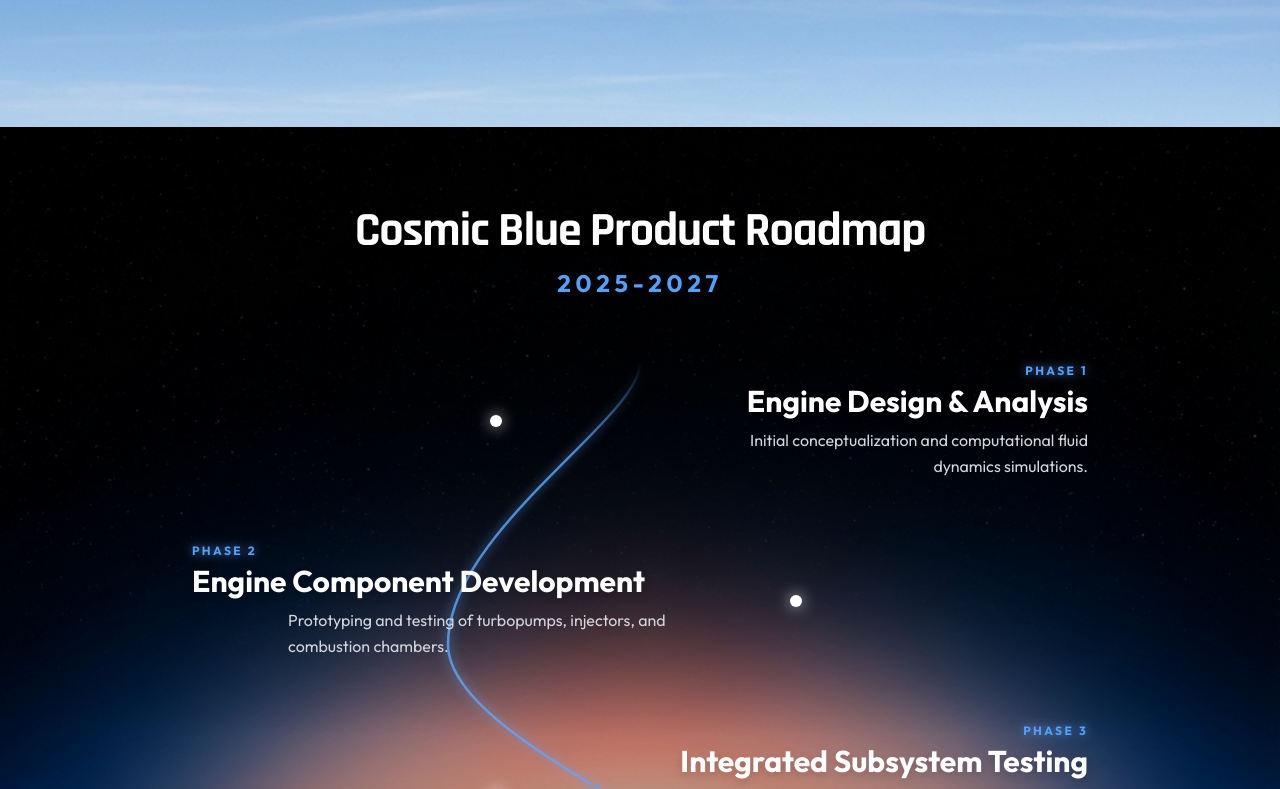
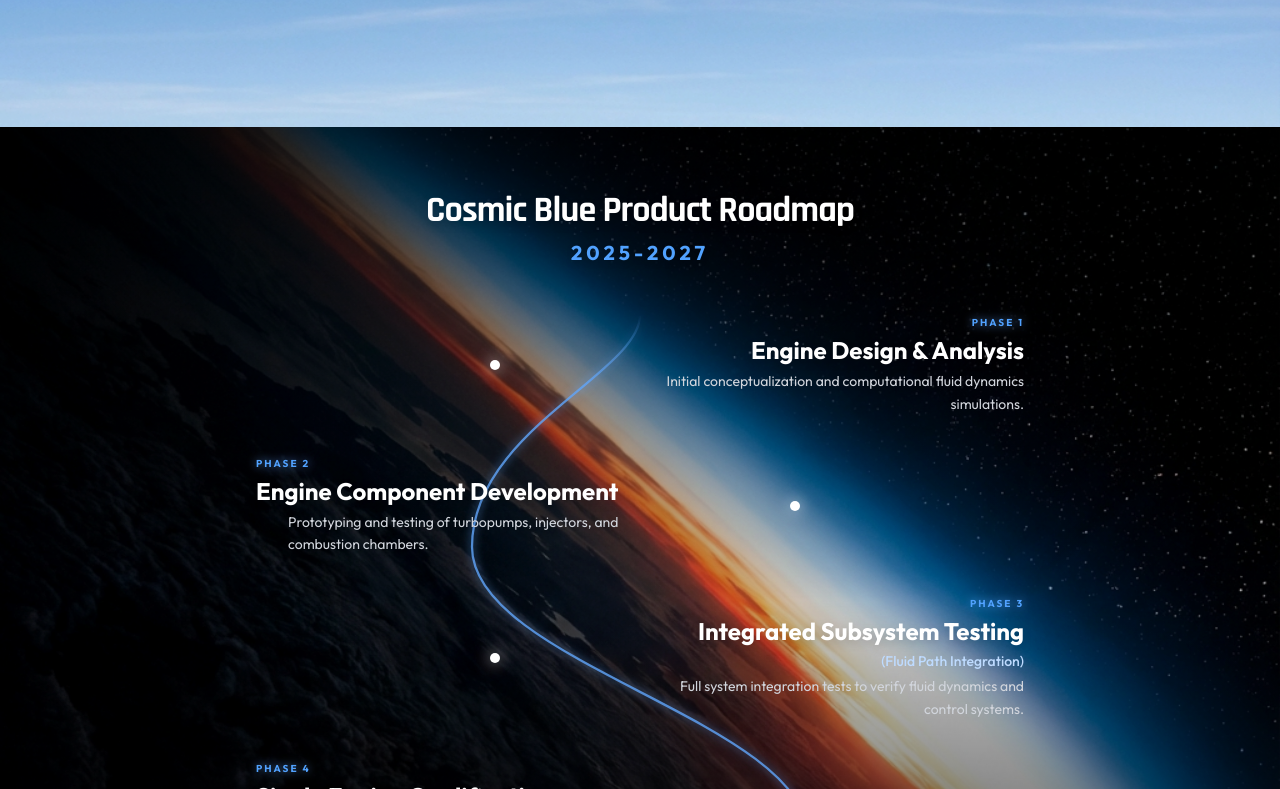
Before and after one commit to Ashwin-07-03/Cosmic-Blue, a Next.js app: page /mission in a window 1280 px wide. Shown: the part 1411-2200 px from the top of the page. Built offline with nearby package versions, Linux system fonts and the light colour scheme.

Commit message:
Further compact roadmap and update background to left-angled view

```diff
--- a/src/app/mission/page.tsx
+++ b/src/app/mission/page.tsx
@@ -103,11 +103,11 @@ export default function MissionPage() {
                 </div>
             </section>
             {/* Product Roadmap Section - Cosmic Trajectory */}
-            <section className="py-20 relative overflow-hidden">
+            <section className="py-16 relative overflow-hidden">
                 {/* Cosmic Background */}
                 <div className="absolute inset-0 z-0">
                     <img
-                        src="/images/stratosphere-sunset.png"
+                        src="/images/stratosphere-left-angle.png"
                         alt="Cosmic Background"
                         className="absolute inset-0 w-full h-full object-cover opacity-80"
                     />
@@ -120,20 +120,20 @@ export default function MissionPage() {
                         whileInView={{ opacity: 1, y: 0 }}
                         transition={{ duration: 0.8 }}
                         viewport={{ once: true }}
-                        className="text-center mb-16"
+                        className="text-center mb-12"
                     >
-                        <h2 className="text-4xl md:text-5xl font-bold text-white mb-3 font-heading tracking-tight drop-shadow-lg">
+                        <h2 className="text-3xl md:text-4xl font-bold text-white mb-2 font-heading tracking-tight drop-shadow-lg">
                             Cosmic Blue Product Roadmap
                         </h2>
-                        <h3 className="text-xl md:text-2xl text-blue-400 font-bold tracking-[0.2em] uppercase drop-shadow-md">
+                        <h3 className="text-lg md:text-xl text-blue-400 font-bold tracking-[0.2em] uppercase drop-shadow-md">
                             2025-2027
                         </h3>
                     </motion.div>
 
-                    <div className="relative max-w-5xl mx-auto">
+                    <div className="relative max-w-4xl mx-auto">
                         {/* Glowing Trajectory Line (SVG) */}
                         <div className="absolute left-1/2 top-0 bottom-0 -translate-x-1/2 w-full h-full pointer-events-none hidden md:block">
-                            <svg className="w-full h-full" viewBox="0 0 800 800" preserveAspectRatio="none">
+                            <svg className="w-full h-full" viewBox="0 0 800 600" preserveAspectRatio="none">
                                 <defs>
                                     <linearGradient id="trajectory-gradient" x1="0%" y1="0%" x2="0%" y2="100%">
                                         <stop offset="0%" stopColor="rgba(96, 165, 250, 0)" />
@@ -147,7 +147,7 @@ export default function MissionPage() {
                                     </filter>
                                 </defs>
                                 <motion.path
-                                    d="M 400 0 C 400 50, 250 150, 250 250 C 250 350, 550 450, 550 550 C 550 650, 400 750, 400 800"
+                                    d="M 400 0 C 400 50, 250 100, 250 200 C 250 300, 550 350, 550 450 C 550 500, 400 550, 400 600"
                                     fill="none"
                                     stroke="url(#trajectory-gradient)"
                                     strokeWidth="2"
@@ -163,7 +163,7 @@ export default function MissionPage() {
                         {/* Mobile Vertical Line */}
                         <div className="absolute left-4 top-0 bottom-0 w-0.5 bg-gradient-to-b from-transparent via-blue-500/50 to-transparent md:hidden" />
 
-                        <div className="space-y-12 md:space-y-16 relative">
+                        <div className="space-y-10 relative">
                             {[
                                 { phase: "Phase 1", title: "Engine Design & Analysis", desc: "Initial conceptualization and computational fluid dynamics simulations." },
                                 { phase: "Phase 2", title: "Engine Component Development", desc: "Prototyping and testing of turbopumps, injectors, and combustion chambers." },
@@ -182,16 +182,16 @@ export default function MissionPage() {
                                     {/* Content Node */}
                                     <div className={`flex-1 pl-12 md:pl-0 ${index % 2 === 0 ? "md:text-right md:pr-16" : "md:text-left md:pl-16"}`}>
                                         <div className="relative">
-                                            <span className="text-blue-400 text-xs font-bold tracking-[0.2em] uppercase block mb-1 drop-shadow-[0_0_5px_rgba(96,165,250,0.8)]">
+                                            <span className="text-blue-400 text-[10px] font-bold tracking-[0.2em] uppercase block mb-1 drop-shadow-[0_0_5px_rgba(96,165,250,0.8)]">
                                                 {item.phase}
                                             </span>
-                                            <h4 className="text-2xl md:text-3xl font-bold text-white mb-2 drop-shadow-lg">
+                                            <h4 className="text-xl md:text-2xl font-bold text-white mb-1 drop-shadow-lg">
                                                 {item.title}
                                             </h4>
                                             {item.subtitle && (
-                                                <p className="text-blue-200 text-base mb-1 font-medium">{item.subtitle}</p>
+                                                <p className="text-blue-200 text-sm mb-1 font-medium">{item.subtitle}</p>
                                             )}
-                                            <p className="text-gray-300 text-base leading-relaxed max-w-sm ml-0 md:ml-auto md:mr-0">
+                                            <p className="text-gray-300 text-sm leading-relaxed max-w-sm ml-0 md:ml-auto md:mr-0">
                                                 {index % 2 !== 0 && (
                                                     <span className="md:ml-0 md:mr-auto block">{item.desc}</span>
                                                 )}
@@ -203,7 +203,7 @@ export default function MissionPage() {
                                     </div>
 
                                     {/* Orbital Node (Star) */}
-                                    <div className={`absolute left-4 md:left-1/2 -translate-x-1/2 w-3 h-3 rounded-full bg-white shadow-[0_0_15px_rgba(255,255,255,0.8)] z-10
+                                    <div className={`absolute left-4 md:left-1/2 -translate-x-1/2 w-2.5 h-2.5 rounded-full bg-white shadow-[0_0_15px_rgba(255,255,255,0.8)] z-10
                                         ${index === 0 ? 'md:translate-x-[-150px]' : ''}
                                         ${index === 1 ? 'md:translate-x-[150px]' : ''}
                                         ${index === 2 ? 'md:translate-x-[-150px]' : ''}
```
Also changed, not shown: public/images/stratosphere-left-angle.png (added).
